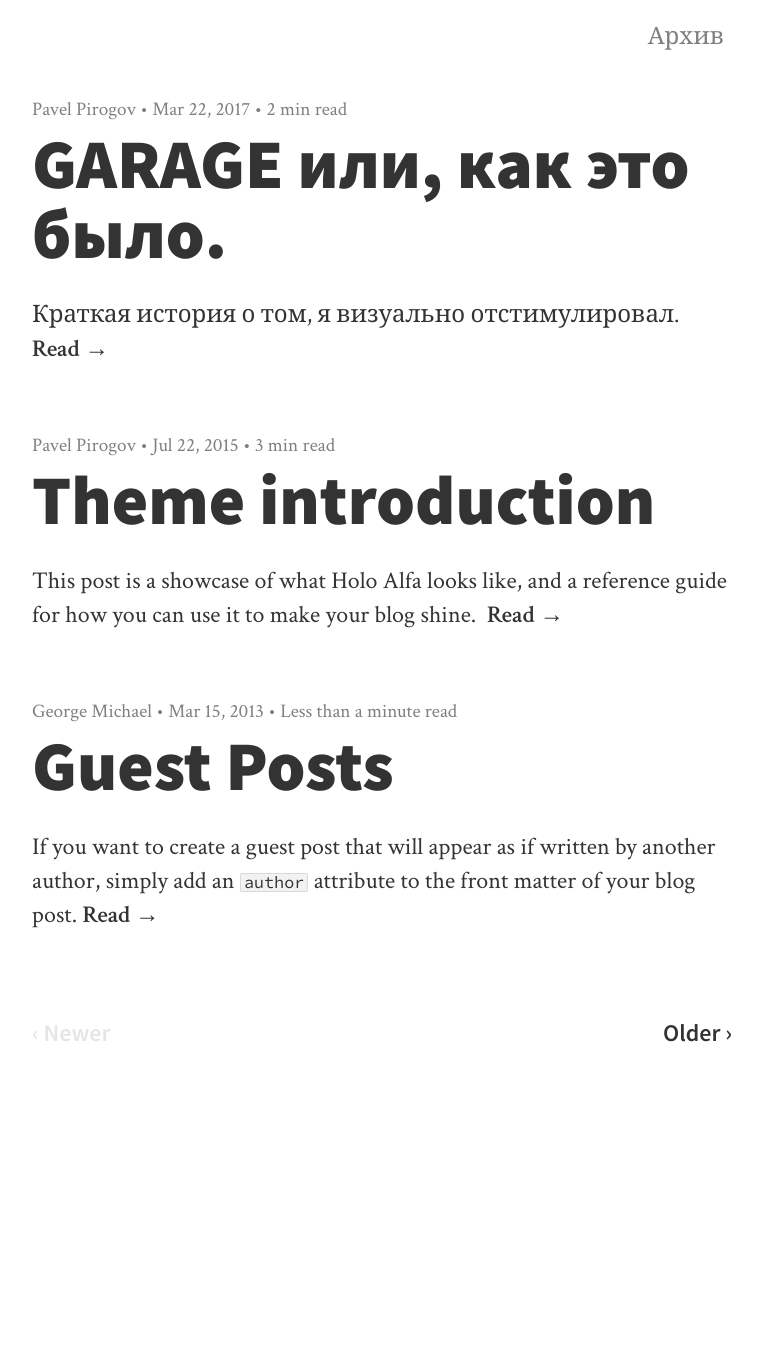
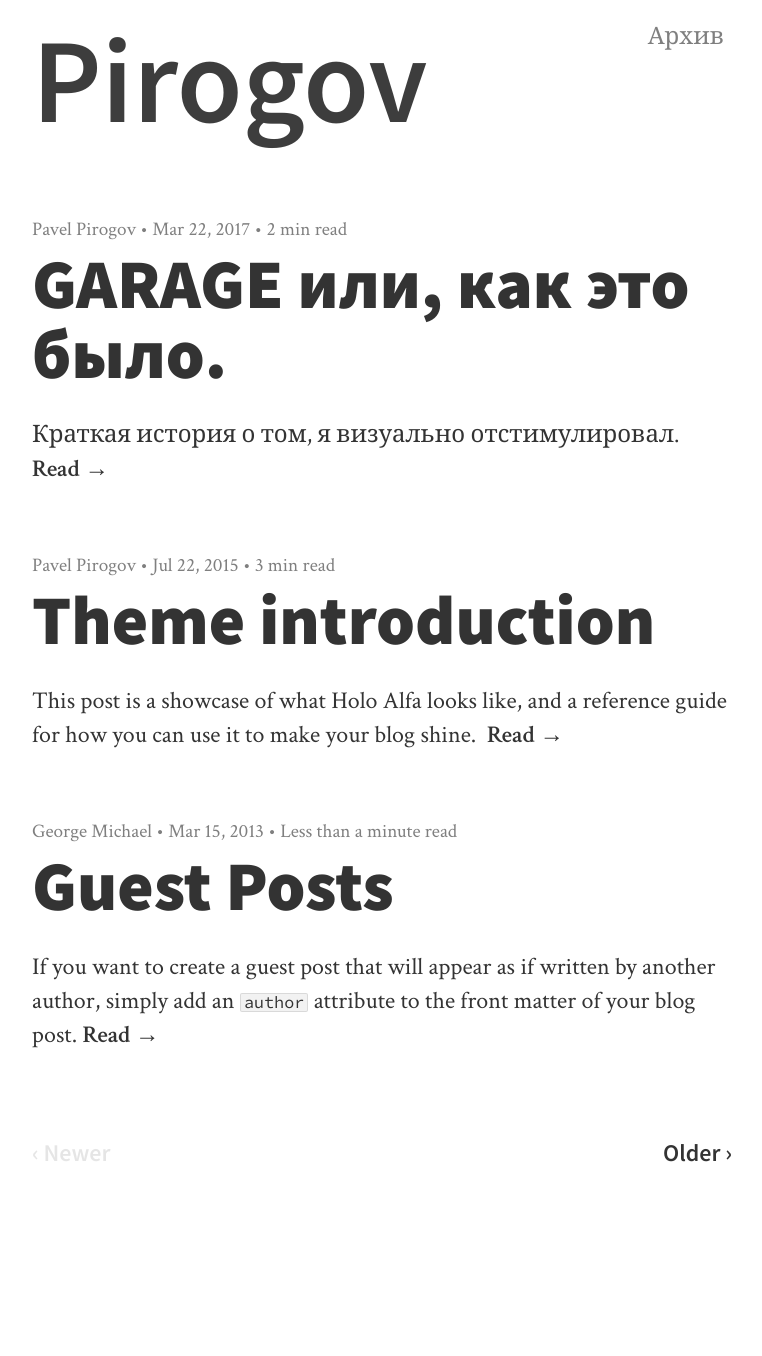
Before and after one commit to PirogovPavel/blog2, a Jekyll site: the page built from index.html, in a window 1280 px wide. Shown: the whole page, without its empty margins (258-1020 px from the left). Built offline with Jekyll 4.4.1, drawn with Linux system fonts in a browser that asks for light colours; nearby versions of some CDN libraries; the list of posts is cut into pages by our own code; before the commit the page ends 1236 px from its top, so only the background shows below that.

Commit message:
текст?

```diff
--- a/css/style.css
+++ b/css/style.css
@@ -393,7 +393,7 @@ nav a.current {
 
 @media all and (min-width: 370px) {
   .website-title {
-    font-size: 0px;
+    font-size: 120px;
   }
   body {
     font-size: 24px;
```
